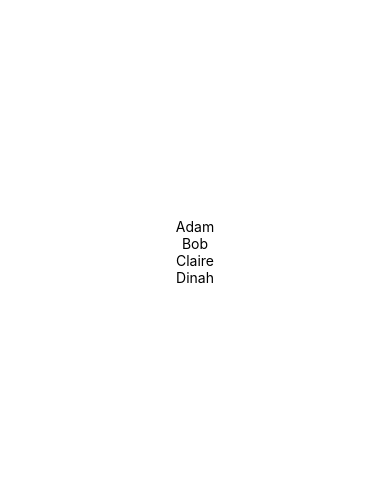
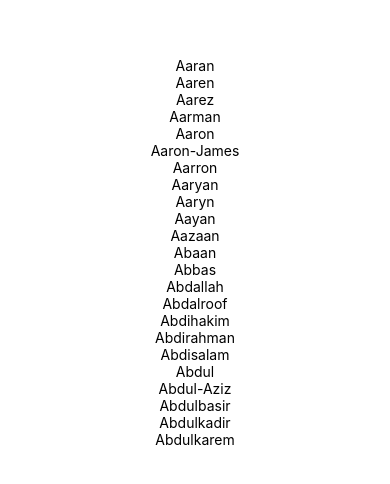
Before and after one commit to maverickmaster/PCMOB3-Project1, a React Native app: screen / in a window 390 px wide. Shown: the part 170-654 px from the top of the page. Built offline with nearby package versions, Linux system fonts and the light colour scheme.

Commit message:
impartive way to show lots names

```diff
--- a/App.js
+++ b/App.js
@@ -1,17 +1,43 @@
 import React from "react";
 import { StyleSheet, Text, View } from "react-native";
 
-const names = ["Adam", "Bob", "Claire", "Dinah"];
+const names = [
+  "Aaran",
+  "Aaren",
+  "Aarez",
+  "Aarman",
+  "Aaron",
+  "Aaron-James",
+  "Aarron",
+  "Aaryan",
+  "Aaryn",
+  "Aayan",
+  "Aazaan",
+  "Abaan",
+  "Abbas",
+  "Abdallah",
+  "Abdalroof",
+  "Abdihakim",
+  "Abdirahman",
+  "Abdisalam",
+  "Abdul",
+  "Abdul-Aziz",
+  "Abdulbasir",
+  "Abdulkadir",
+  "Abdulkarem",
+];
 
 export default function App() {
-  return (
-    <View style={styles.container}>
-      <Text>{names[0]}</Text>
-      <Text>{names[1]}</Text>
-      <Text>{names[2]}</Text>
-      <Text>{names[3]}</Text>
-    </View>
-  );
+  function displayNames() {
+    let nameJSX = [];
+    let name;
+    for (name of names) {
+      nameJSX.push(<Text>{name}</Text>);
+    }
+    return nameJSX;
+  }
+
+  return <View style={styles.container}>{displayNames()}</View>;
 }
 
 const styles = StyleSheet.create({
```
